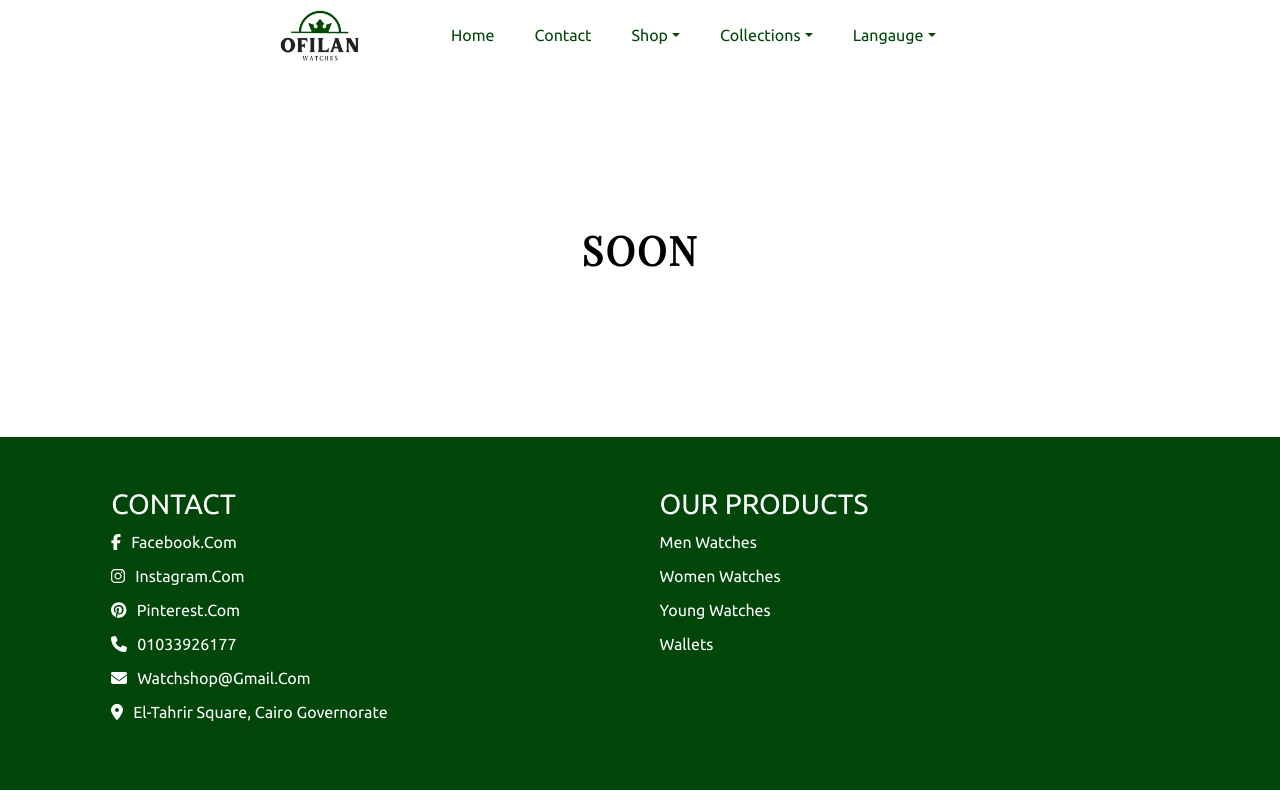
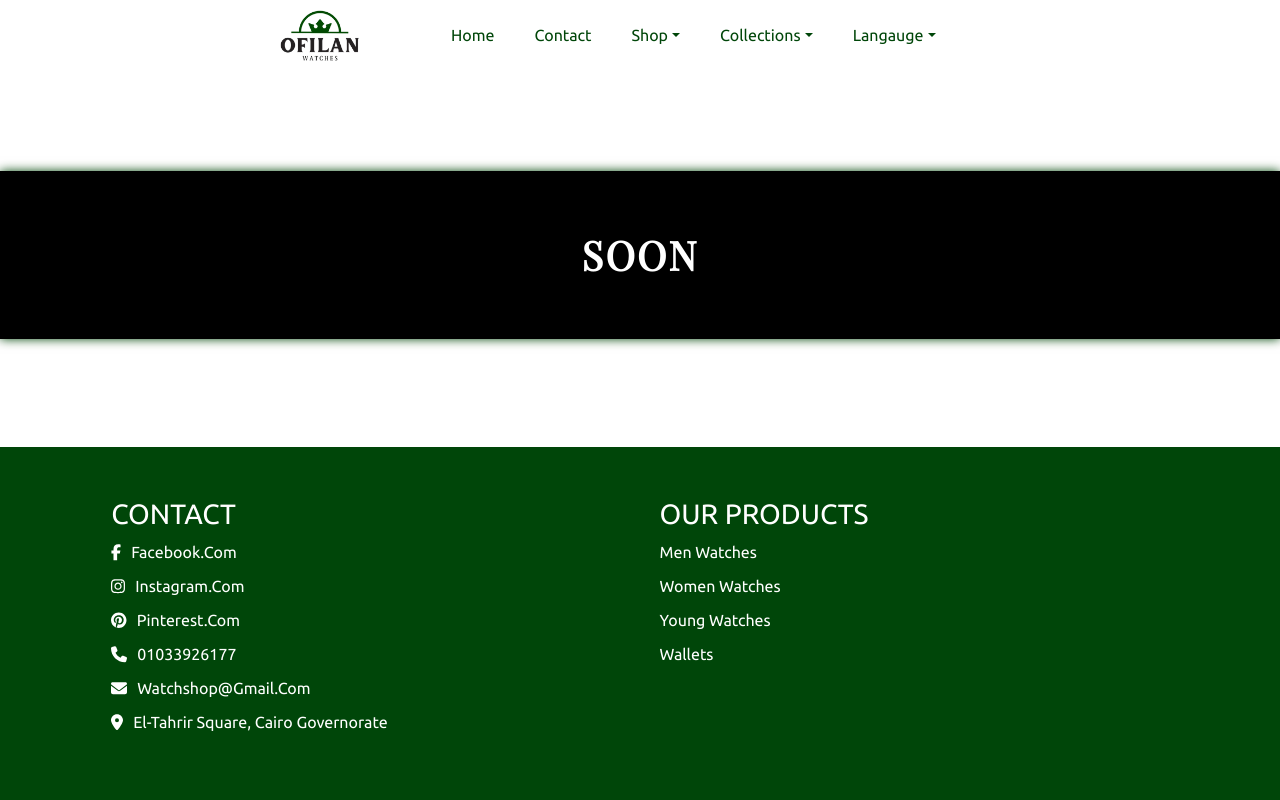
Before and after one commit to elsokryaWatches/watch-shop, a React (Vite) app: page /wallets in a window 1280 px wide. Built offline with nearby package versions, Linux system fonts and the light colour scheme.

Commit message:
footer / wallets

```diff
--- a/src/components/Footer/Footer.jsx
+++ b/src/components/Footer/Footer.jsx
@@ -23,7 +23,7 @@ export default function Footer() {
       <div className="footer center">
         <div className="container-fluid">
           <div className="footerInner row">
-            <div className="footerSec col-md-10 col-lg-5">
+            <div className="footerSec col-5">
               <h3>{t("contact")}</h3>
               <ul className="footerList">
                 <li className="FooterListItem">
@@ -80,7 +80,7 @@ export default function Footer() {
                 </li>
               </ul>
             </div>
-            <div className="footerSec col-md-10 col-lg-5">
+            <div className="footerSec col-5">
               <h3>{t("our products")}</h3>
               <ul className="footerList">
                 <li className="FooterListItem">
--- a/src/components/Wallets/Wallets.css
+++ b/src/components/Wallets/Wallets.css
@@ -6,7 +6,9 @@
     text-transform: uppercase !important;
     font-weight: bolder;
     letter-spacing: 2px;
-    padding: 55px;
-    color: #000;
+    padding: 60px;
+    color: #fff;
+    background-color: #000;
+    box-shadow: 0 0 10px #004609;
   }
 }
```
